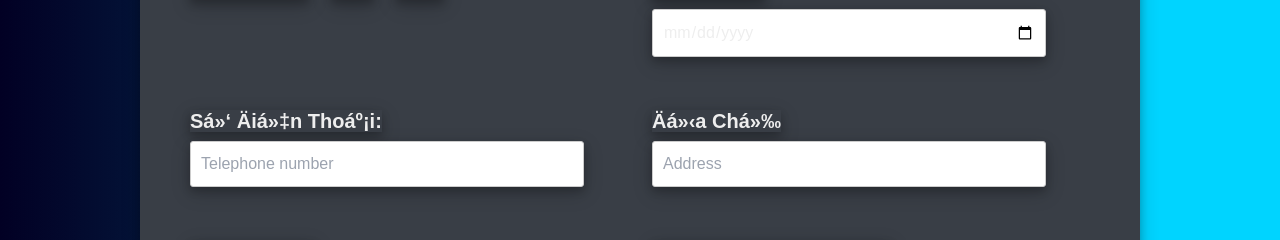
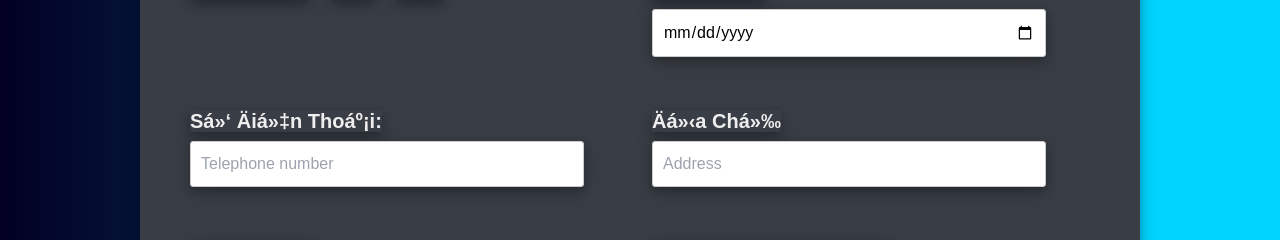
Before and after one commit to TaiTitans/ct467_quanlythuvien, a PHP site: page /DangKyTaiKhoan.html in a window 1280 px wide. Shown: the part 291-531 px from the top of the page. Run offline with PHP 8.4, Linux system fonts and the light colour scheme.

Commit message:
By GiaO Bao

```diff
--- a/website/DoiTuongSuDung/admin/QuanLyNhanVien/DangKyTaiKhoan.html
+++ b/website/DoiTuongSuDung/admin/QuanLyNhanVien/DangKyTaiKhoan.html
@@ -63,7 +63,7 @@
 
 
 
-            </div>
+                </div>
             <div class="form-group" style="text-align: center;">
                 <button id="register-button" type="submit">Đăng ký</button>
                 <button type="reset" class="cancel">Hủy</button>
--- a/website/DoiTuongSuDung/admin/QuanLyNhanVien/Dktk.css
+++ b/website/DoiTuongSuDung/admin/QuanLyNhanVien/Dktk.css
@@ -33,7 +33,7 @@ body {
     border: 1px solid #ccc;
     border-radius: 3px;
 /* qui định màu */
-    background-color: white;
+   color: #000;
     /*  */
     box-shadow: 0 4px 8px 0 rgba(0, 0, 0, 0.2), 0 6px 20px 0 rgba(0, 0, 0, 0.19);
 }
```
